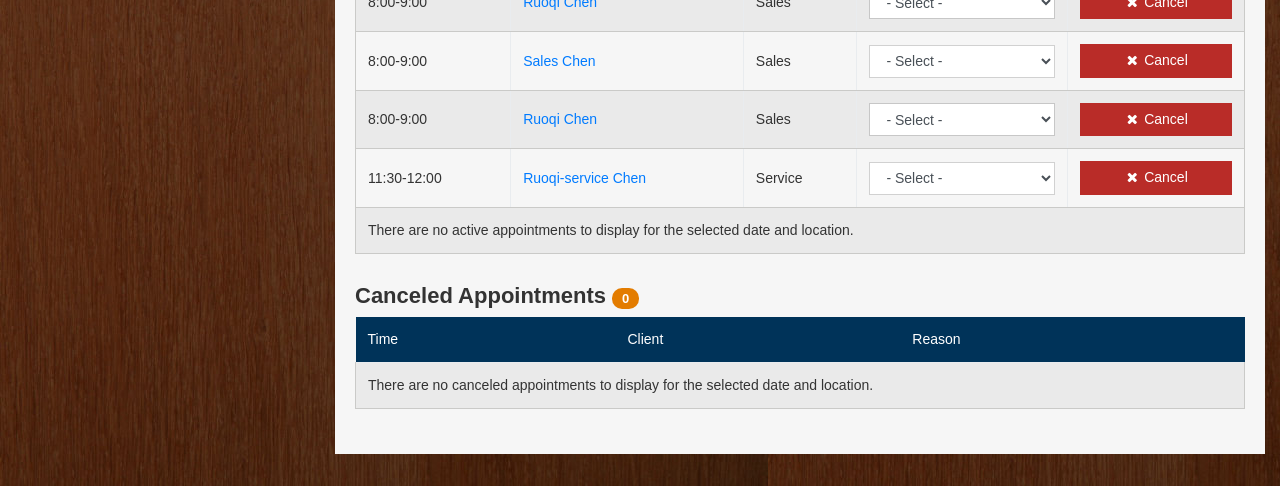
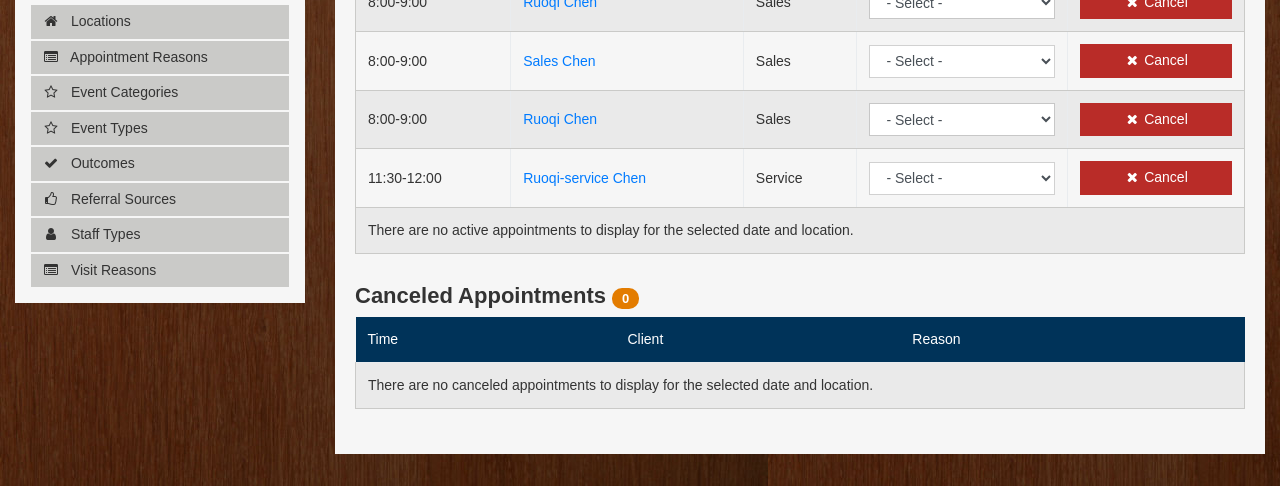
Before and after one commit to PaulEberle/retailstrore-ui, a website: page admin-sched-appts.html in a window 1280 px wide. Shown: the part 346-832 px from the top of the page. Drawn offline with Linux system fonts and the light colour scheme.

Commit message:
added second menu to admin screen

```diff
--- a/admin-sched-appts.html
+++ b/admin-sched-appts.html
@@ -21,6 +21,7 @@
 			<div class="row">
 				<h1 class="sr-only">View Scheduled Appointments</h1>
 				<div class="col-md-6 col-lg-3 order-2 order-lg-1">
+					<nav>
 						<div class="card card-admin-nav">
 							<div class="card-header">
 								<i class="fa fa-leaf" aria-hidden="true"></i>
@@ -47,6 +48,49 @@
 								</div>
 							</div>
 						</div>
+						<div class="card card-admin-nav">
+							<div class="card-header">
+								<i class="fa fa-globe" aria-hidden="true"></i>
+								Retail Center Admin
+							</div>
+							<div class="card-body">
+								<div class="btn-group-vertical w-100" role="group" aria-label="Vertical button group">
+									<a href="./admin-locations.html" class="btn btn-secondary">
+										<i class="fa fa-home" aria-hidden="true"></i>
+										Locations
+									</a>
+									<a href="./admin-sched-appts.html" class="btn btn-secondary">
+										<i class="fa fa-list-alt" aria-hidden="true"></i>
+										Appointment Reasons
+									</a>
+									<a href="./admin-sched-appts.html" class="btn btn-secondary">
+										<i class="fa fa-star-o" aria-hidden="true"></i>
+										Event Categories
+									</a>
+									<a href="./admin-sched-appts.html" class="btn btn-secondary">
+										<i class="fa fa-star-o" aria-hidden="true"></i>
+										Event Types
+									</a>
+									<a href="./admin-check-in.html" class="btn btn-secondary">
+										<i class="fa fa-check" aria-hidden="true"></i>
+										Outcomes
+									</a>
+									<a href="./admin-check-in.html" class="btn btn-secondary">
+										<i class="fa fa-thumbs-o-up" aria-hidden="true"></i>
+										Referral Sources
+									</a>
+									<a href="./admin-check-in.html" class="btn btn-secondary">
+										<i class="fa fa-user" aria-hidden="true"></i>
+										Staff Types
+									</a>
+									<a href="./admin-sched-appts.html" class="btn btn-secondary">
+										<i class="fa fa-list-alt" aria-hidden="true"></i>
+										Visit Reasons
+									</a>
+								</div>
+							</div>
+						</div>
+					</nav>
 				</div>
 				<div class="col-lg-9 order-1 order-lg-2">
 					<div class="card card-admin-body">
--- a/src/sass/pages/_admin.scss
+++ b/src/sass/pages/_admin.scss
@@ -48,6 +48,8 @@ body#admin {
 				font-size: 0.875rem;
 				white-space: normal;
 				transition-duration: 0s;
+				padding-top: .76rem;
+				padding-bottom: .76rem;
 				&:hover, &:focus, &.active {
 					background-color: #E37C00;
 					color: #fff;
@@ -206,6 +208,19 @@ body#admin {
 		font-size: 0.875rem;
 		padding: 0.375rem 0.75rem;
 		height: 2.0625rem;
+		&[type="file"] {
+			background-color: transparent;
+			border-width: 0;
+			padding-left: 0;
+		}
+	}
+	textarea {
+		&.form-control {
+			height: 3.5rem;
+		}
+	}
+	.form-check-input {
+		margin-left: 0;
 	}
 	.form-group {
 		margin-top: .5rem;
```
Lines whose indentation alone changed are shown as unchanged.
